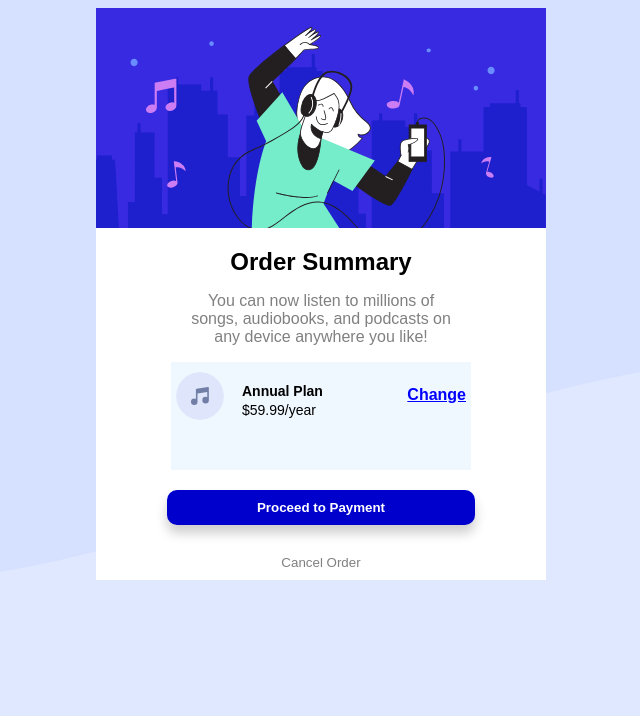
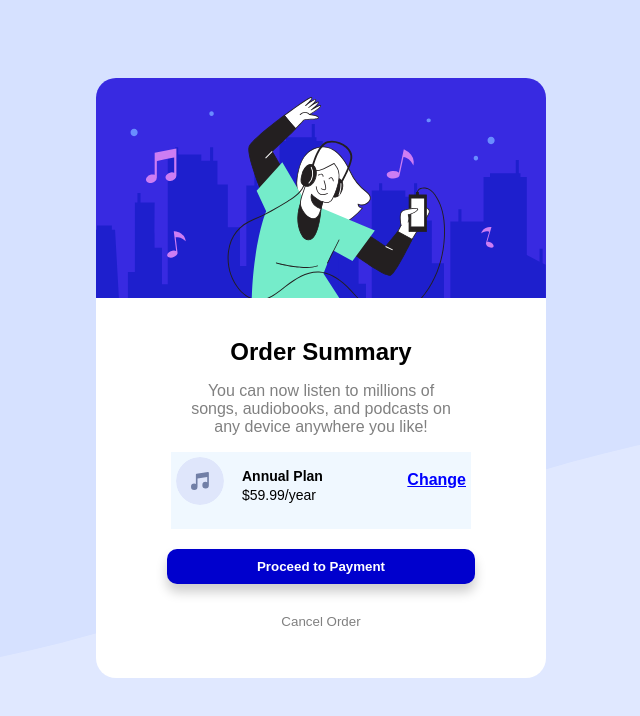
Before and after one commit to Prayz-code/order_summary, a plain HTML site: page index.html in a window 1280 px wide. Shown: the whole page, without its empty margins (319-959 px from the left). Drawn offline with Linux system fonts and the light colour scheme.

Commit message:
third commit

```diff
--- a/index.html
+++ b/index.html
@@ -10,7 +10,7 @@
 
 
         <div class="happy">
-            <img src="images/dancing picture.svg" alt="happy-dance">
+            <img class="happy-man" src="images/dancing picture.svg" alt="happy-dance">
         </div>
 
 
--- a/style.css
+++ b/style.css
@@ -8,15 +8,16 @@
 
                 }
 
-                .background{
-                    background-attachment: fixed;
-                    display: block;
-                    background-position: center;
-                }
 
                 .happy{
                 justify-content: center;
                 display: flex;
+
+                .happy-man{
+                    border-top-left-radius: 20px;
+                    border-top-right-radius: 20px;
+                    margin-top: 70px;
+                }
                 }
 
                 .boring-info{
@@ -36,6 +37,8 @@
                 }
                 .info h2{
                     margin: 0px;
+                    padding-top: 20px;
+
                 }
                 .info2{
                     display:flex;
@@ -85,7 +88,9 @@
 
                 .button{
 
-                    padding: 10px 5px;
+                    padding: 5px 5px;
+                    padding-bottom: 0px;
+
                 }
 
                 .bg-color{
@@ -125,7 +130,7 @@
                     padding-left: 90px;
                     padding-right: 90px;
                     padding-top: 10px;
-                    padding-bottom: 10px;
+                    padding-bottom: 20px;
                     display: block;
                     margin: auto;
                 }
@@ -139,4 +144,7 @@
                     background-color: #fff;
                     width: 450px;
                     margin: 0 auto;
+                    border-bottom-left-radius: 20px;
+                    border-bottom-right-radius: 20px;
+                    height: 380px;
                 }
```
